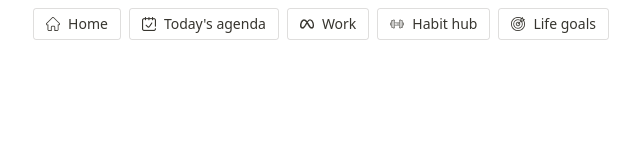
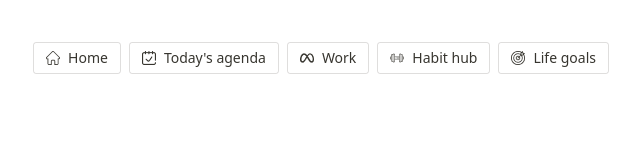
Before and after one commit to ahmmohs/awsis-notion-widgets, a plain HTML site: page navbar/nav.html in a window 1280 px wide. Shown: the whole page, without its empty margins (319-959 px from the left). Drawn offline with Linux system fonts and the light colour scheme.

Commit message:
Add files via upload

```diff
--- a/navbar/nav.html
+++ b/navbar/nav.html
@@ -6,7 +6,7 @@
   <title>Document</title>
 </head>
 <body>
-  <div style="display: flex; flex-direction: row; column-gap: 8px; width: 100%; height: 100%; align-items: center; justify-content: center;">
+  <div style="display: flex; flex-direction: row; column-gap: 8px; width: 100%; height: 100%; min-height: 100px; align-items: center; justify-content: center;">
       <div
         id="home"
         onclick="navigate(this.id)"
```
